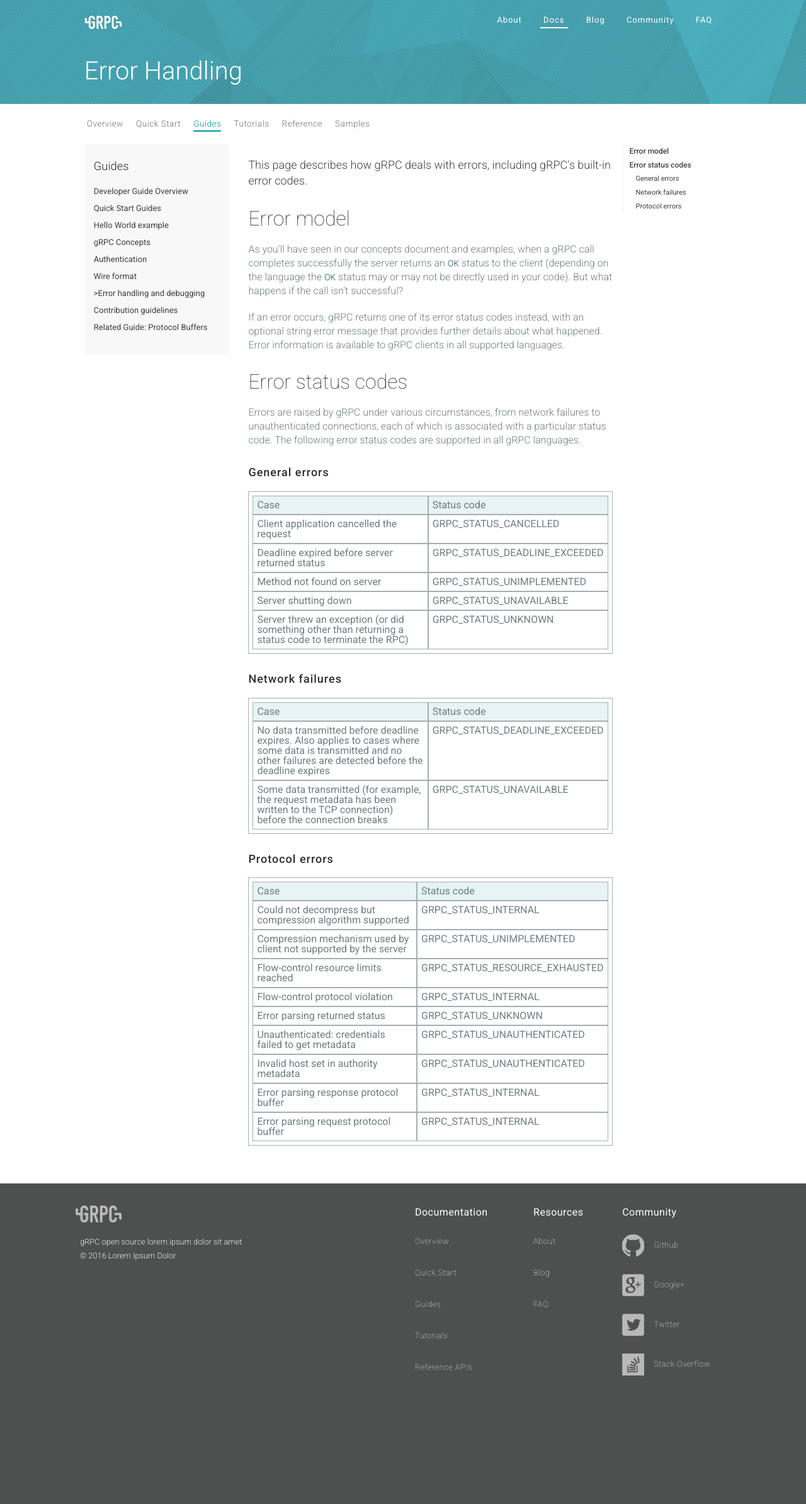
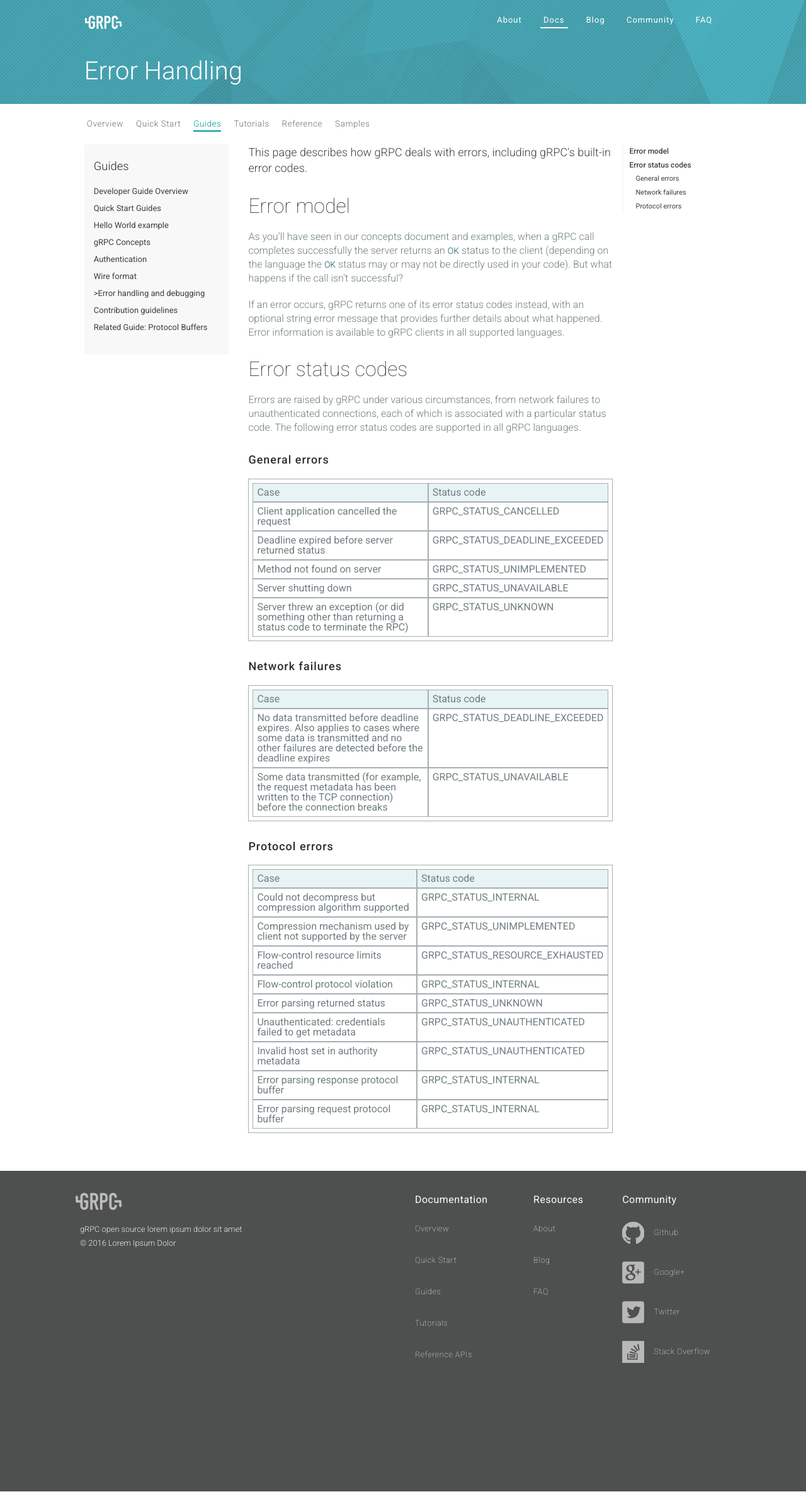
Before and after one commit to grpc/grpc.github.io, a Jekyll site: the page built from docs/guides/error.md, in a window 1280 px wide. Shown: the whole page at 63% size. Built offline with Jekyll 4.4.1, drawn with Linux system fonts in a browser that asks for light colours; nearby versions of some CDN libraries; grey boxes are pictures that could not be loaded.

Commit message:
Adjusts margin of docs for consistency between general doc page and nested pages

```diff
--- a/_sass/base/_markdown.scss
+++ b/_sass/base/_markdown.scss
@@ -24,6 +24,7 @@
 	}
 	// Lead Text Block
 	.lead {
+		margin: 0 0 30px;
 		color: $dark-gray;
 		font-size: 18px;
 	}
--- a/_sass/pages/_docs.scss
+++ b/_sass/pages/_docs.scss
@@ -3,6 +3,7 @@
 	.doc-header {
 		padding-bottom: 30px;
 	}
+
 
 	.doc-description {
 		color: $dark-gray;
```
